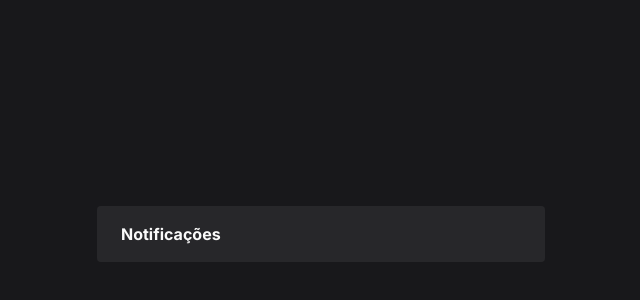
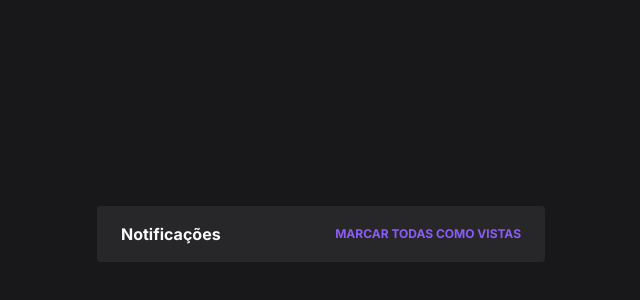
Before and after one commit to AlexMarquesAlves/widget-notification, a Next.js app: page / in a window 1280 px wide. Shown: the part 166-466 px from the top of the page, without its empty margins (319-959 px from the left). Built offline with nearby package versions, Linux system fonts and the light colour scheme.

Commit message:
Change HTML language to Portuguese (Brazil) and add "MARK ALL AS READ" button to Widget component
This commit changes the HTML language attribute from "en" to "pt-BR" in the RootLayout component and adds a new

```diff
--- a/src/app/layout.tsx
+++ b/src/app/layout.tsx
@@ -15,7 +15,7 @@ export default function RootLayout({
   children: React.ReactNode
 }>) {
   return (
-    <html lang="en">
+    <html lang="pt-BR">
       <body className={inter.className}>{children}</body>
     </html>
   )
--- a/src/components/Widget.tsx
+++ b/src/components/Widget.tsx
@@ -10,6 +10,9 @@ export function Widget({ children }: WidgetProps) {
       <div className="w-[448px] rounded overflow-hidden">
         <div className="bg-zinc-800 py-4 px-6 flex items-center justify-between">
           <span className="font-bold">Notificações</span>
+          <button className="text-violet-500 font-bold text-xs hover:text-violet-400">
+            MARCAR TODAS COMO VISTAS
+          </button>
         </div>
       </div>
       {children}
```
